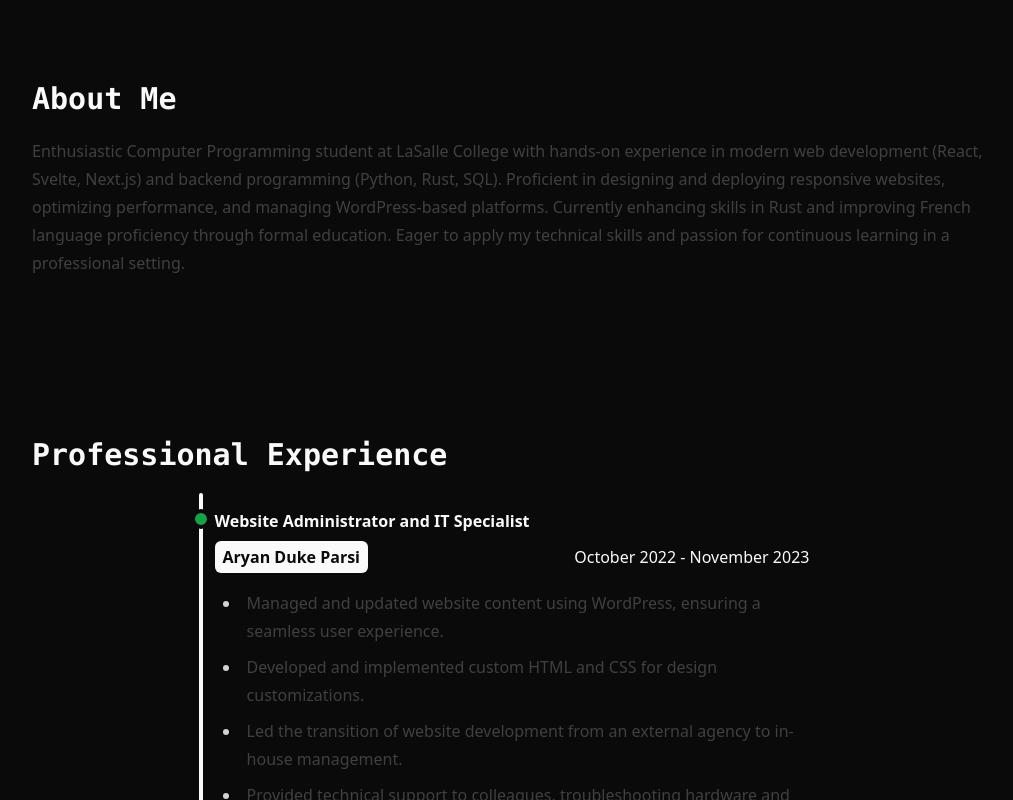
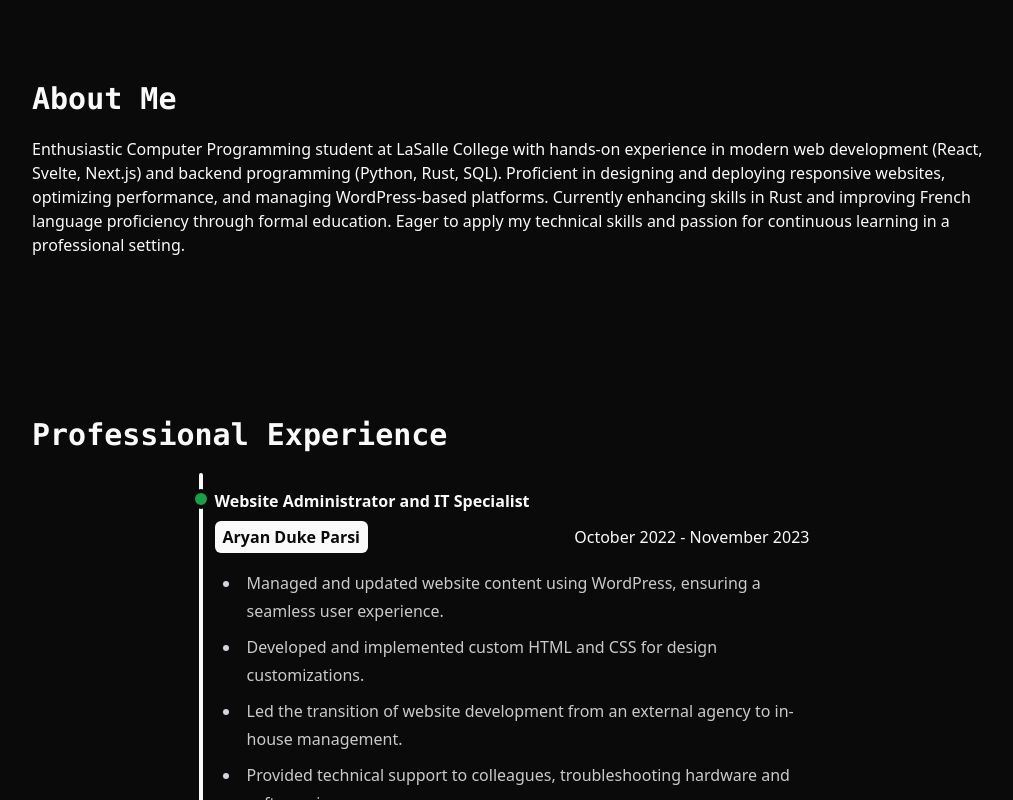
Before and after one commit to shayandelbari/my-portfolio, a SvelteKit app: page / in a window 1280 px wide. Shown: the part 880-1680 px from the top of the page, without its empty margins (128-1141 px from the left). Built offline with nearby package versions, Linux system fonts and the light colour scheme.

Commit message:
some adjustments to text color in light mode

```diff
--- a/src/lib/components/experienceCard.svelte
+++ b/src/lib/components/experienceCard.svelte
@@ -7,7 +7,7 @@
 
 <div class="relative flex w-fit flex-row">
 	<div
-		class="absolute flex h-full w-1 bg-foreground
+		class="bg-foreground absolute flex h-full w-1
 		{length == 1
 			? 'rounded-full'
 			: index == 0
@@ -19,18 +19,18 @@
 	<div class="flex h-fit w-auto flex-col p-4">
 		<div class="flex flex-row">
 			<span
-				class="absolute -start-2 flex h-5 w-5 rounded-full border-4 border-background bg-primary"
+				class="border-background bg-primary absolute -start-2 flex h-5 w-5 rounded-full border-4"
 			></span>
 			<div class="flex font-bold">{experience.position}</div>
 		</div>
 		<div class="mt-2 flex w-full flex-row items-center justify-between">
-			<div class="h-fit w-fit rounded-md bg-foreground px-2 py-1 font-semibold text-background">
+			<div class="bg-foreground text-background h-fit w-fit rounded-md px-2 py-1 font-semibold">
 				{experience.company}
 			</div>
 			<div>{experience.start} - {experience.end}</div>
 		</div>
-		<p class="prose prose-neutral dark:prose-invert mt-2">
+		<article class="prose prose-gray prose-li:text-foreground/80 dark:prose-invert mt-2">
 			{@html experience.description}
-		</p>
+		</article>
 	</div>
 </div>
--- a/src/routes/sections/About.svelte
+++ b/src/routes/sections/About.svelte
@@ -1,5 +1,5 @@
 <h2 class="mb-5 text-3xl font-semibold">About Me</h2>
-<p class="prose prose-neutral max-w-full dark:prose-invert">
+<p class="max-w-full">
 	Enthusiastic Computer Programming student at LaSalle College with hands-on experience in modern
 	web development (React, Svelte, Next.js) and backend programming (Python, Rust, SQL). Proficient
 	in designing and deploying responsive websites, optimizing performance, and managing
```
